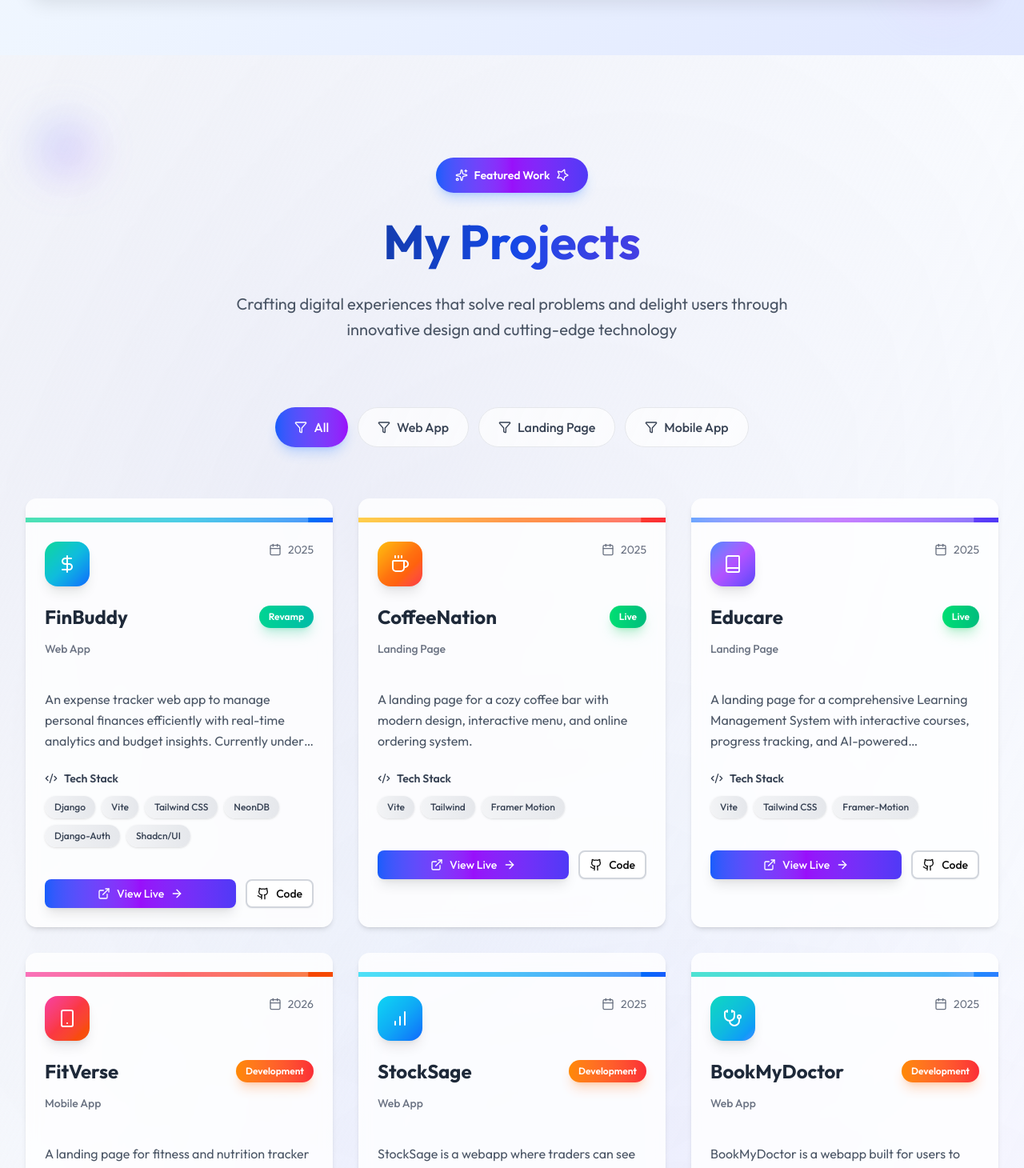
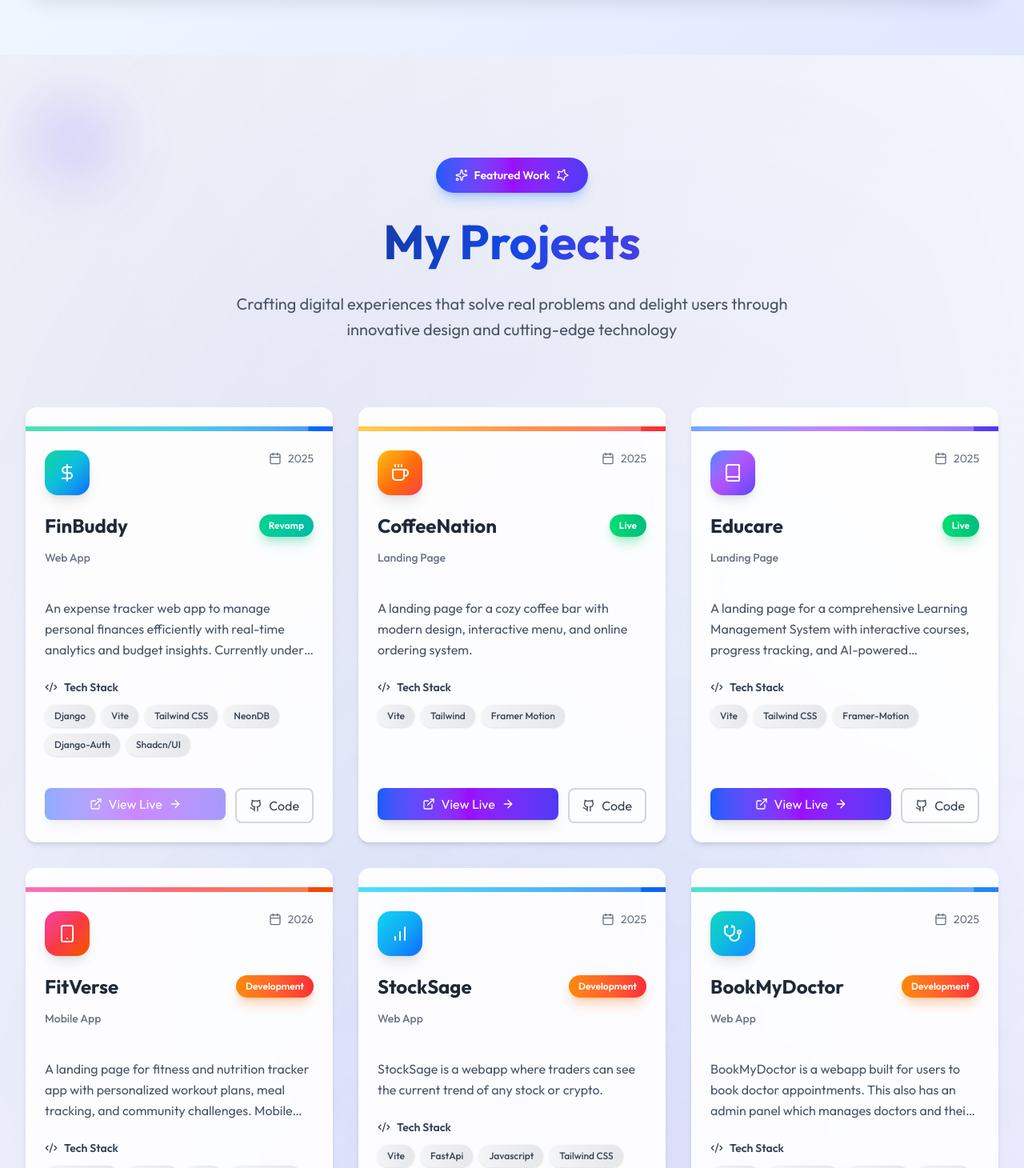
Before and after one commit to chiragRane-Projects/Portfolio, a React (Vite) app: page / in a window 1280 px wide. Shown: the part 1760-3220 px from the top of the page at 80% size. Built offline with nearby package versions, Linux system fonts and the light colour scheme.

Commit message:
projects repolished

```diff
--- a/src/components/Projects.jsx
+++ b/src/components/Projects.jsx
@@ -2,7 +2,7 @@ import React, { useState } from 'react';
 import { motion, AnimatePresence } from 'framer-motion';
 import { Card, CardContent, CardHeader, CardTitle } from '@/components/ui/card';
 import { Button } from '@/components/ui/button';
-import { ExternalLink, Github, Star, Calendar, Smartphone, Stethoscope, Book, Coffee, DollarSign, BarChart, Utensils, Filter, ArrowRight, Code2, Sparkles } from 'lucide-react';
+import { ExternalLink, Github, Star, Calendar, Smartphone, Stethoscope, Book, Coffee, DollarSign, BarChart, Utensils, ArrowRight, Code2, Sparkles } from 'lucide-react';
 
 const projects = [
   {
@@ -78,7 +78,7 @@ const projects = [
     gradient: 'from-teal-400 via-cyan-500 to-blue-500'
   },
   {
-    title:'FoodTrient',
+    title: 'FoodTrient',
     description: 'FoodTrient is an AI-powered web application that helps users understand the nutritional value, health impact, and smarter alternatives of the food they consume — simply by uploading a photo.',
     link: 'https://foodtrient.vercel.app/',
     github: 'https://github.com/chiragRane-Projects/FoodTrient.git',
@@ -91,15 +91,8 @@ const projects = [
   }
 ];
 
-const categories = ['All', 'Web App', 'Landing Page', 'Mobile App'];
-
 const Projects = () => {
-  const [selectedCategory, setSelectedCategory] = useState('All');
   const [hoveredProject, setHoveredProject] = useState(null);
-
-  const filteredProjects = selectedCategory === 'All'
-    ? projects
-    : projects.filter(project => project.category === selectedCategory);
 
   const containerVariants = {
     hidden: { opacity: 0 },
@@ -115,9 +108,9 @@ const Projects = () => {
   const cardVariants = {
     hidden: {
       opacity: 0,
-      y: 40,
-      scale: 0.9,
-      rotateX: 10
+      y: 50,
+      scale: 0.95,
+      rotateX: 15
     },
     visible: {
       opacity: 1,
@@ -126,22 +119,9 @@ const Projects = () => {
       rotateX: 0,
       transition: {
         type: "spring",
-        stiffness: 100,
+        stiffness: 120,
         damping: 15,
-        duration: 0.6
-      }
-    }
-  };
-
-  const filterVariants = {
-    hidden: { opacity: 0, y: -20 },
-    visible: {
-      opacity: 1,
-      y: 0,
-      transition: {
-        type: "spring",
-        stiffness: 200,
-        damping: 20
+        duration: 0.7
       }
     }
   };
@@ -149,37 +129,37 @@ const Projects = () => {
   return (
     <section id="projects" className="min-h-screen py-20 lg:py-32 relative overflow-hidden">
       {/* Enhanced Background */}
-      <div className="absolute inset-0 bg-gradient-to-br from-slate-50 via-blue-50/30 to-indigo-50/50">
-        <div className="absolute inset-0 bg-[radial-gradient(circle_at_30%_20%,rgba(120,119,198,0.1),transparent_50%)]"></div>
-        <div className="absolute inset-0 bg-[radial-gradient(circle_at_70%_80%,rgba(147,51,234,0.1),transparent_50%)]"></div>
-        <div className="absolute inset-0 bg-[radial-gradient(circle_at_50%_50%,rgba(59,130,246,0.05),transparent_50%)]"></div>
+      <div className="absolute inset-0 bg-gradient-to-br from-slate-50 via-blue-50/50 to-indigo-50/50">
+        <div className="absolute inset-0 bg-[radial-gradient(circle_at_30%_20%,rgba(120,119,198,0.15),transparent_60%)]"></div>
+        <div className="absolute inset-0 bg-[radial-gradient(circle_at_70%_80%,rgba(147,51,234,0.15),transparent_60%)]"></div>
+        <div className="absolute inset-0 bg-[radial-gradient(circle_at_50%_50%,rgba(59,130,246,0.1),transparent_60%)]"></div>
       </div>
 
       {/* Floating Elements */}
       <motion.div
         animate={{
-          y: [0, -20, 0],
-          rotate: [0, 5, 0]
+          y: [0, -25, 0],
+          rotate: [0, 8, 0]
         }}
         transition={{
-          duration: 6,
+          duration: 5,
           repeat: Infinity,
           ease: "easeInOut"
         }}
-        className="absolute top-20 left-10 w-20 h-20 bg-gradient-to-br from-blue-400/20 to-purple-600/20 rounded-full blur-xl"
+        className="absolute top-20 left-10 w-24 h-24 bg-gradient-to-br from-blue-400/30 to-purple-600/30 rounded-full blur-2xl"
       />
       <motion.div
         animate={{
-          y: [0, 15, 0],
-          rotate: [0, -5, 0]
+          y: [0, 20, 0],
+          rotate: [0, -8, 0]
         }}
         transition={{
-          duration: 8,
+          duration: 7,
           repeat: Infinity,
           ease: "easeInOut",
-          delay: 1
+          delay: 1.5
         }}
-        className="absolute bottom-20 right-10 w-32 h-32 bg-gradient-to-br from-pink-400/20 to-red-600/20 rounded-full blur-xl"
+        className="absolute bottom-20 right-10 w-36 h-36 bg-gradient-to-br from-pink-400/30 to-red-600/30 rounded-full blur-2xl"
       />
 
       <div className="container mx-auto px-4 sm:px-6 lg:px-8 relative z-10">
@@ -187,21 +167,19 @@ const Projects = () => {
         <motion.div
           initial={{ opacity: 0, y: -30 }}
           whileInView={{ opacity: 1, y: 0 }}
-          viewport={{ once: true }}
           transition={{ duration: 0.8, ease: "easeOut" }}
           className="text-center mb-16 lg:mb-20"
         >
           <motion.div
             initial={{ scale: 0, rotate: -180 }}
             whileInView={{ scale: 1, rotate: 0 }}
-            viewport={{ once: true }}
             transition={{
               delay: 0.2,
               type: "spring",
               stiffness: 200,
               damping: 15
             }}
-            className="inline-flex items-center gap-2 bg-gradient-to-r from-blue-600 via-purple-600 to-indigo-600 text-white px-6 py-3 rounded-full text-sm font-semibold mb-6 shadow-lg shadow-blue-500/25"
+            className="inline-flex items-center gap-2 bg-gradient-to-r from-blue-600 via-purple-600 to-indigo-600 text-white px-6 py-3 rounded-full text-sm font-semibold mb-6 shadow-lg shadow-blue-500/30"
           >
             <Sparkles className="w-4 h-4" />
             Featured Work
@@ -213,89 +191,43 @@ const Projects = () => {
             </motion.div>
           </motion.div>
 
-          <motion.h2
-            initial={{ opacity: 0, y: 20 }}
-            whileInView={{ opacity: 1, y: 0 }}
-            viewport={{ once: true }}
-            transition={{ delay: 0.3, duration: 0.8 }}
+          <h2
             className="text-4xl sm:text-5xl lg:text-6xl font-bold bg-gradient-to-r from-gray-900 via-blue-700 to-purple-700 bg-clip-text text-transparent mb-6 leading-tight"
           >
             My Projects
-          </motion.h2>
-          <motion.p
-            initial={{ opacity: 0, y: 20 }}
-            whileInView={{ opacity: 1, y: 0 }}
-            viewport={{ once: true }}
-            transition={{ delay: 0.4, duration: 0.8 }}
+          </h2>
+          <p
             className="text-lg sm:text-xl text-gray-600 max-w-3xl mx-auto leading-relaxed"
           >
             Crafting digital experiences that solve real problems and delight users through innovative design and cutting-edge technology
-          </motion.p>
+          </p>
         </motion.div>
 
-        {/* Enhanced Filter Buttons */}
-        <motion.div
-          variants={filterVariants}
-          initial="hidden"
-          whileInView="visible"
-          viewport={{ once: true }}
-          className="flex flex-wrap justify-center gap-3 mb-16"
-        >
-          {categories.map((category, index) => (
-            <motion.button
-              key={category}
-              initial={{ opacity: 0, scale: 0.8 }}
-              whileInView={{ opacity: 1, scale: 1 }}
-              viewport={{ once: true }}
-              transition={{ delay: index * 0.1 }}
-              whileHover={{ scale: 1.05 }}
-              whileTap={{ scale: 0.95 }}
-              onClick={() => setSelectedCategory(category)}
-              className={`px-6 py-3 rounded-full font-medium transition-all duration-300 ${
-                selectedCategory === category
-                  ? 'bg-gradient-to-r from-blue-600 to-purple-600 text-white shadow-lg shadow-blue-500/25'
-                  : 'bg-white/70 text-gray-700 hover:bg-white hover:shadow-md border border-gray-200'
-              }`}
-            >
-              <span className="flex items-center gap-2">
-                <Filter className="w-4 h-4" />
-                {category}
-              </span>
-            </motion.button>
-          ))}
-        </motion.div>
-
-        {/* Enhanced Projects Grid */}
+        {/* Projects Grid */}
         <AnimatePresence mode="wait">
           <motion.div
-            key={selectedCategory}
             variants={containerVariants}
             initial="hidden"
             animate="visible"
             exit="hidden"
             className="grid grid-cols-1 md:grid-cols-2 xl:grid-cols-3 gap-6 lg:gap-8"
           >
-            {filteredProjects.map((project, index) => {
+            {projects.map((project, index) => {
               const IconComponent = project.icon;
+              const isLinkDisabled = project.link === '#';
+              const isGithubDisabled = project.github === '#';
               return (
                 <motion.div
-                  key={`${project.title}-${selectedCategory}`}
+                  key={project.title}
                   variants={cardVariants}
-                  layout
-                  onHoverStart={() => setHoveredProject(index)}
-                  onHoverEnd={() => setHoveredProject(null)}
-                  className="group relative"
+                  className="flex"
                 >
-                  <Card className={`h-full overflow-hidden transition-all duration-500 hover:shadow-2xl hover:shadow-blue-500/10 hover:-translate-y-3 border-0 bg-white/80 backdrop-blur-sm ${
-                    project.featured ? 'ring-2 ring-blue-200 shadow-lg' : 'shadow-md'
-                  }`}>
-
-                    {/* Enhanced Gradient Header */}
+                  <Card className="flex flex-col h-full border-0 bg-white/90 backdrop-blur-md shadow-md w-full">
+                    {/* Gradient Header */}
                     <motion.div
                       className={`h-1.5 bg-gradient-to-r ${project.gradient} relative overflow-hidden`}
                       initial={{ scaleX: 0 }}
                       whileInView={{ scaleX: 1 }}
-                      viewport={{ once: true }}
                       transition={{ delay: index * 0.1, duration: 0.8 }}
                     >
                       <motion.div
@@ -305,7 +237,7 @@ const Projects = () => {
                       />
                     </motion.div>
 
-                    <CardHeader className="pb-4 relative">
+                    <CardHeader className="pb-4 relative flex-shrink-0">
                       {project.featured && (
                         <motion.div
                           initial={{ opacity: 0, scale: 0 }}
@@ -343,15 +275,15 @@ const Projects = () => {
                       </div>
 
                       <div className="flex items-center justify-between mb-2">
-                        <CardTitle className="text-xl lg:text-2xl font-bold text-gray-800 group-hover:bg-gradient-to-r group-hover:from-blue-600 group-hover:to-purple-600 group-hover:bg-clip-text group-hover:text-transparent transition-all duration-300">
+                        <CardTitle className="text-xl lg:text-2xl font-bold text-gray-800">
                           {project.title}
                         </CardTitle>
                         <motion.div
                           className={`px-3 py-1.5 rounded-full text-xs font-semibold ${
-                            project.status === 'Live' ? 'bg-gradient-to-r from-green-400 to-emerald-500 text-white shadow-lg shadow-green-500/25' :
-                            project.status === 'Beta' ? 'bg-gradient-to-r from-blue-400 to-cyan-500 text-white shadow-lg shadow-blue-500/25' :
-                            project.status === 'Revamp' ? 'bg-gradient-to-r from-emerald-400 to-teal-500 text-white shadow-lg shadow-emerald-500/25' :
-                            'bg-gradient-to-r from-orange-400 to-red-500 text-white shadow-lg shadow-orange-500/25'
+                            project.status === 'Live' ? 'bg-gradient-to-r from-green-400 to-emerald-500 text-white shadow-lg shadow-green-500/30' :
+                            project.status === 'Beta' ? 'bg-gradient-to-r from-blue-400 to-cyan-500 text-white shadow-lg shadow-blue-500/30' :
+                            project.status === 'Revamp' ? 'bg-gradient-to-r from-emerald-400 to-teal-500 text-white shadow-lg shadow-emerald-500/30' :
+                            'bg-gradient-to-r from-orange-400 to-red-500 text-white shadow-lg shadow-orange-500/30'
                           }`}
                           whileHover={{ scale: 1.05 }}
                         >
@@ -364,12 +296,12 @@ const Projects = () => {
                       </div>
                     </CardHeader>
 
-                    <CardContent className="space-y-6">
+                    <CardContent className="space-y-6 flex-grow flex flex-col">
                       <p className="text-gray-600 leading-relaxed line-clamp-3">
                         {project.description}
                       </p>
 
-                      {/* Enhanced Tech Stack */}
+                      {/* Tech Stack */}
                       <div className="space-y-3">
                         <h4 className="text-sm font-semibold text-gray-700 flex items-center gap-2">
                           <Code2 className="w-4 h-4" />
@@ -381,7 +313,6 @@ const Projects = () => {
                               key={tech}
                               initial={{ opacity: 0, scale: 0.8 }}
                               whileInView={{ opacity: 1, scale: 1 }}
-                              viewport={{ once: true }}
                               transition={{ delay: techIndex * 0.05 }}
                               whileHover={{ scale: 1.05, y: -2 }}
                               className="px-3 py-1.5 bg-gradient-to-r from-gray-100 to-gray-200 text-gray-700 rounded-full text-xs font-medium hover:from-blue-100 hover:to-purple-100 hover:text-blue-700 transition-all duration-200 cursor-default shadow-sm"
@@ -392,60 +323,76 @@ const Projects = () => {
                         </div>
                       </div>
 
-                      {/* Enhanced Action Buttons */}
-                      <div className="flex gap-3 pt-4">
+                      {/* Action Buttons */}
+                      <div className="flex gap-3 pt-4 mt-auto">
+                        {isLinkDisabled ? (
+                          <motion.div
+                            className="flex-1"
+                            whileHover={{ scale: 1 }}
+                            whileTap={{ scale: 0.95 }}
+                          >
+                            <span
+                              className="w-full flex items-center justify-center gap-2 px-4 py-2 bg-gradient-to-r from-blue-600 via-purple-600 to-indigo-600 text-white rounded-md opacity-50 cursor-not-allowed shadow-lg"
+                              aria-disabled="true"
+                              tabIndex={-1}
+                            >
+                              <ExternalLink className="w-4 h-4" />
+                              View Live
+                              <ArrowRight className="w-4 h-4" />
+                            </span>
+                          </motion.div>
+                        ) : (
                           <motion.div
                             whileHover={{ scale: 1.02 }}
                             whileTap={{ scale: 0.98 }}
                             className="flex-1"
                           >
-                          <Button
-                            asChild
-                            className="w-full bg-gradient-to-r from-blue-600 via-purple-600 to-indigo-600 hover:from-blue-700 hover:via-purple-700 hover:to-indigo-700 text-white border-0 shadow-lg hover:shadow-xl transition-all duration-300 group"
+                            <a
+                              href={project.link}
+                              target="_blank"
+                              rel="noopener noreferrer"
+                              className="w-full flex items-center justify-center gap-2 px-4 py-2 bg-gradient-to-r from-blue-600 via-purple-600 to-indigo-600 hover:from-blue-700 hover:via-purple-700 hover:to-indigo-700 text-white rounded-md shadow-lg hover:shadow-xl transition-all duration-300 group focus:outline-none focus:ring-2 focus:ring-blue-500 focus:ring-offset-2"
+                              aria-label={`View live demo of ${project.title}`}
                             >
-                            <a href={project.link} className="flex items-center justify-center gap-2">
                               <ExternalLink className="w-4 h-4 group-hover:rotate-45 transition-transform duration-300" />
                               View Live
                               <ArrowRight className="w-4 h-4 group-hover:translate-x-1 transition-transform duration-300" />
                             </a>
-                          </Button>
                           </motion.div>
+                        )}
+                        {isGithubDisabled ? (
+                          <motion.div
+                            whileHover={{ scale: 1 }}
+                            whileTap={{ scale: 0.95 }}
+                          >
+                            <span
+                              className="flex items-center justify-center gap-2 px-4 py-2 border-2 border-gray-300 text-gray-700 rounded-md opacity-50 cursor-not-allowed shadow-sm"
+                              aria-disabled="true"
+                              tabIndex={-1}
+                            >
+                              <Github className="w-4 h-4" />
+                              Code
+                            </span>
+                          </motion.div>
+                        ) : (
                           <motion.div
                             whileHover={{ scale: 1.02 }}
                             whileTap={{ scale: 0.98 }}
                           >
-                          <Button
-                            asChild
-                            variant="outline"
-                            className="border-2 border-gray-300 hover:bg-gray-50 hover:border-gray-400 transition-all duration-300 group"
+                            <a
+                              href={project.github}
+                              target="_blank"
+                              rel="noopener noreferrer"
+                              className="flex items-center justify-center gap-2 px-4 py-2 border-2 border-gray-300 hover:bg-gray-50 hover:border-gray-400 text-gray-700 rounded-md transition-all duration-300 group focus:outline-none focus:ring-2 focus:ring-blue-500 focus:ring-offset-2"
+                              aria-label={`View source code of ${project.title} on GitHub`}
                             >
-                            <a href={project.github} className="flex items-center justify-center gap-2">
                               <Github className="w-4 h-4 group-hover:scale-110 transition-transform duration-300" />
                               Code
                             </a>
-                          </Button>
                           </motion.div>
+                        )}
                       </div>
                     </CardContent>
-
-                    {/* Enhanced Hover Effect */}
-                    <motion.div
-                      className={`absolute inset-0 bg-gradient-to-br ${project.gradient} opacity-0 group-hover:opacity-5 transition-opacity duration-500 pointer-events-none`}
-                      initial={false}
-                      animate={{
-                        opacity: hoveredProject === index ? 0.05 : 0
-                      }}
-                    />
-
-                    {/* Subtle Animation Border */}
-                    <motion.div
-                      className="absolute inset-0 rounded-lg border-2 border-transparent bg-gradient-to-r from-blue-500/20 via-purple-500/20 to-indigo-500/20 opacity-0 group-hover:opacity-100 transition-opacity duration-500"
-                      style={{
-                        background: `linear-gradient(45deg, transparent, transparent), linear-gradient(45deg, ${project.gradient.replace('from-', '').replace('via-', ', ').replace('to-', ', ')})`,
-                        backgroundClip: 'padding-box, border-box',
-                        backgroundOrigin: 'border-box'
-                      }}
-                    />
                   </Card>
                 </motion.div>
               );
@@ -453,17 +400,16 @@ const Projects = () => {
           </motion.div>
         </AnimatePresence>
 
-        {/* Enhanced Call to Action */}
+        {/* Call to Action */}
         <motion.div
           initial={{ opacity: 0, y: 40 }}
           whileInView={{ opacity: 1, y: 0 }}
-          viewport={{ once: true }}
           transition={{ delay: 0.5, duration: 0.8 }}
           className="text-center mt-20 lg:mt-24"
         >
           <motion.div
             whileHover={{ scale: 1.02 }}
-            className="bg-gradient-to-r from-blue-600 via-purple-600 to-indigo-600 rounded-3xl p-8 lg:p-12 text-white relative overflow-hidden shadow-2xl shadow-blue-500/25"
+            className="bg-gradient-to-r from-blue-600 via-purple-600 to-indigo-600 rounded-3xl p-8 lg:p-12 text-white relative overflow-hidden shadow-2xl shadow-blue-500/30"
           >
             {/* Animated Background Elements */}
             <motion.div
@@ -492,31 +438,25 @@ const Projects = () => {
             />
 
             <div className="relative z-10">
-              <motion.h3
-                initial={{ opacity: 0, y: 20 }}
-                whileInView={{ opacity: 1, y: 0 }}
-                viewport={{ once: true }}
+              <h3
                 className="text-2xl lg:text-3xl font-bold mb-4"
               >
                 Like What You See?
-              </motion.h3>
-              <motion.p
-                initial={{ opacity: 0, y: 20 }}
-                whileInView={{ opacity: 1, y: 0 }}
-                viewport={{ once: true }}
-                transition={{ delay: 0.1 }}
+              </h3>
+              <p
                 className="text-blue-100 mb-8 max-w-2xl mx-auto text-lg leading-relaxed"
               >
                 I'm always excited to work on new projects and bring creative ideas to life.
                 Let's collaborate and build something amazing together!
-              </motion.p>
+              </p>
               <motion.div
                 whileHover={{ scale: 1.05 }}
                 whileTap={{ scale: 0.95 }}
               >
                 <Button
                   asChild
-                  className="bg-white text-blue-600 hover:bg-gray-50 border-0 px-8 py-4 font-semibold text-lg rounded-full shadow-lg hover:shadow-xl transition-all duration-300 group"
+                  className="bg-white text-blue-600 hover:bg-gray-50 border-0 px-8 py-4 font-semibold text-lg rounded-full shadow-lg hover:shadow-xl transition-all duration-300 group focus:outline-none focus:ring-2 focus:ring-blue-500 focus:ring-offset-2"
+                  aria-label="Contact me to start a project"
                 >
                   <a href="mailto:beingchirag6@gmail.com" className="flex items-center gap-2">
                     Start a Project
```
Also changed, not shown: logo.png (added), 1 other file (tests, documents, lock files or other folders). Lines whose indentation alone changed are shown as unchanged.
